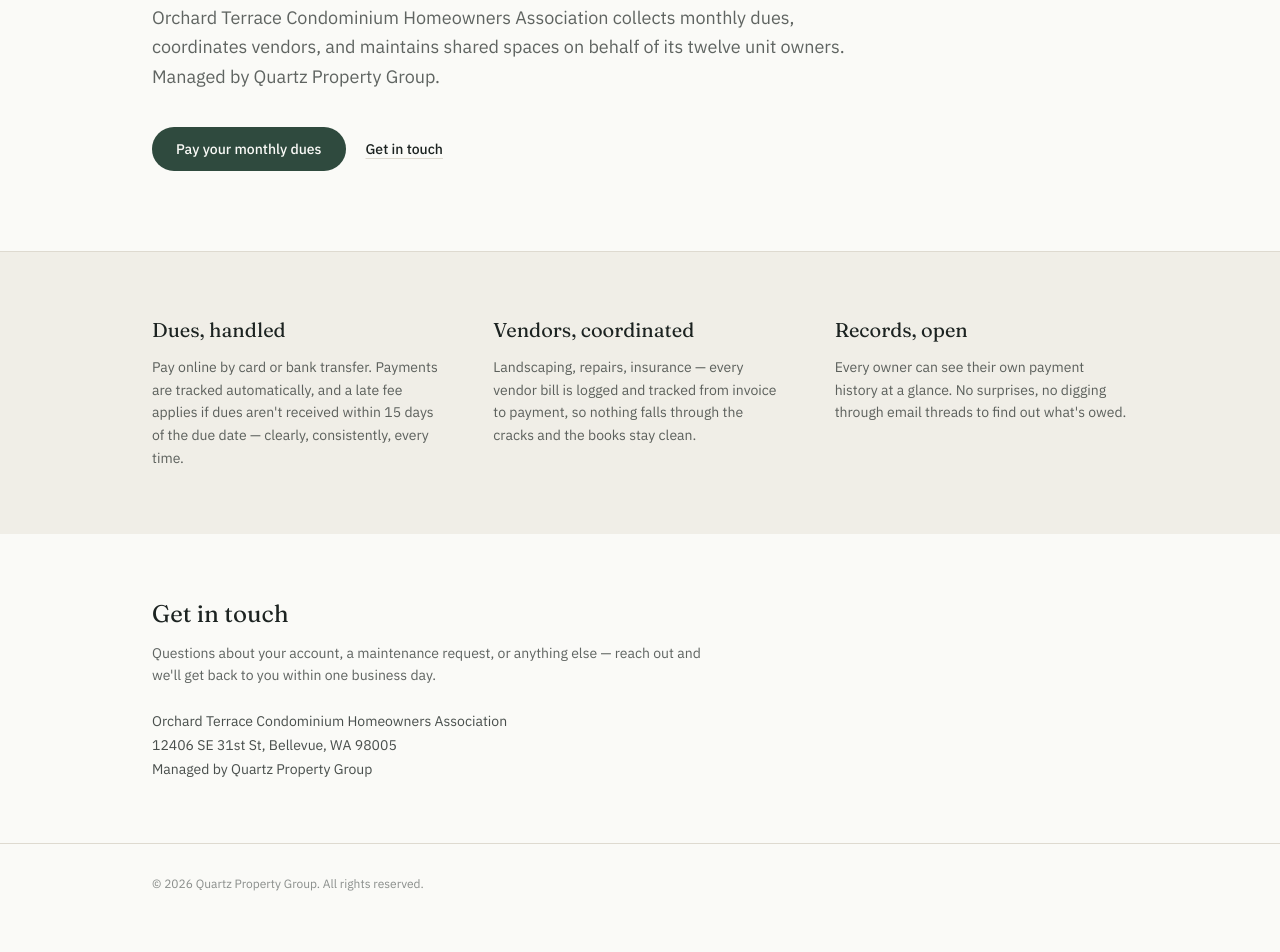
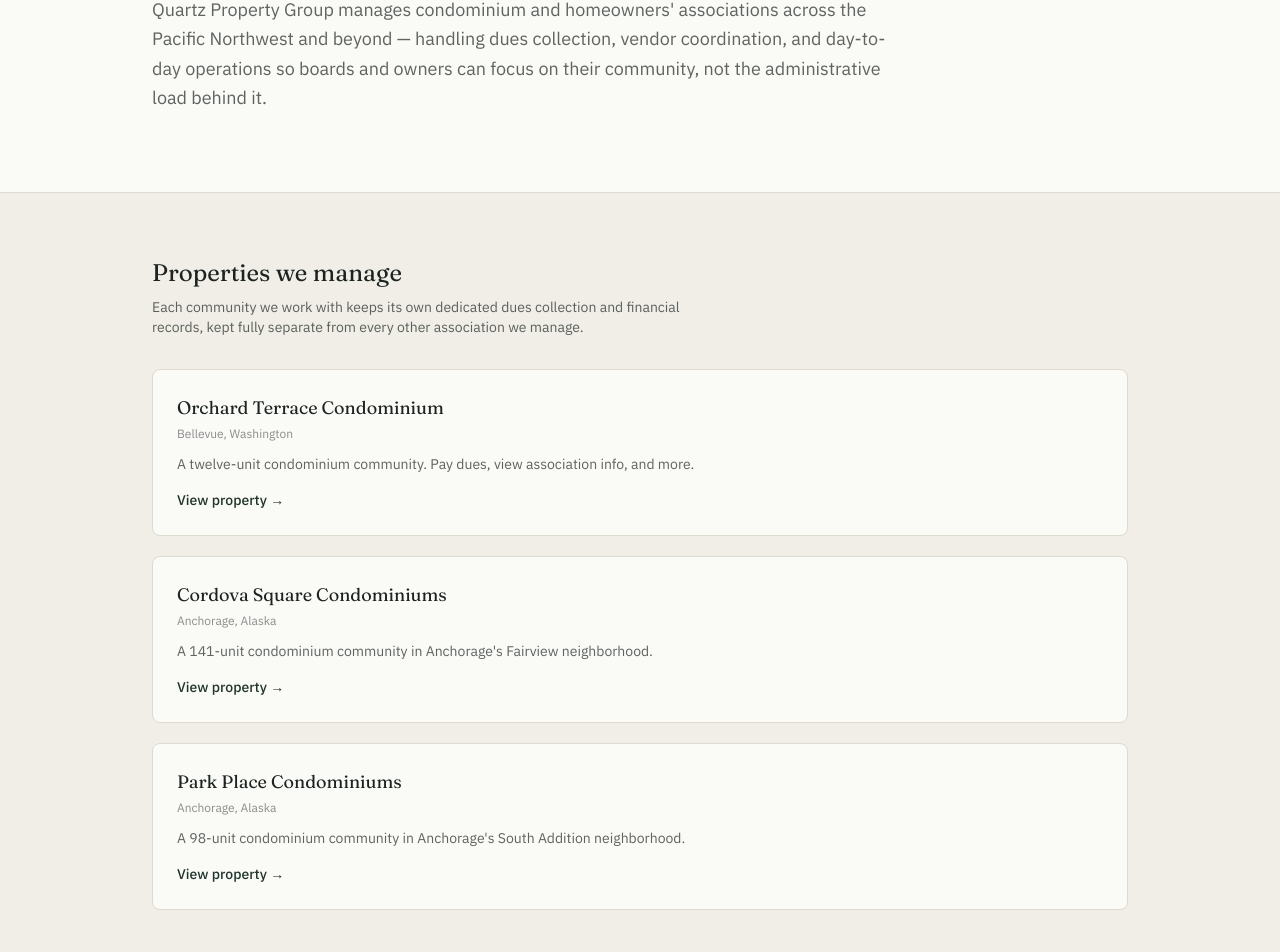
Before and after one commit to jchoidea/HOA-Manager, a Next.js app: page / in a window 1280 px wide. Shown: the part 354-1306 px from the top of the page. Before the commit the page ends 1278 px from the top, so only its background shows below. Built offline with nearby package versions, Linux system fonts and the light colour scheme.

Commit message:
Update page.tsx

```diff
--- a/app/page.tsx
+++ b/app/page.tsx
@@ -5,64 +5,81 @@ export default function HomePage() {
     <main>
       <header className="border-b border-hairline">
         <div className="mx-auto flex max-w-5xl items-center justify-between px-6 py-5">
-          <span className="font-display text-lg tracking-tight">Orchard Terrace Condominium</span>
+          <span className="font-display text-lg tracking-tight">Quartz Property Group</span>
           <nav className="flex items-center gap-6 text-sm">
-            <Link href="/pay" className="rounded-full bg-evergreen px-4 py-2 text-paper transition-colors hover:bg-evergreen-dark">
-              Pay dues
-            </Link>
+            <a href="#properties" className="text-ink/70 hover:text-ink">Properties</a>
+            <a href="#contact" className="text-ink/70 hover:text-ink">Contact</a>
           </nav>
         </div>
       </header>
 
       <section className="mx-auto max-w-5xl px-6 pb-20 pt-20 md:pt-28">
         <h1 className="max-w-2xl font-display text-4xl leading-tight text-ink md:text-5xl">
-          A twelve-unit condominium community in Bellevue, Washington.
+          Community management built around clarity, not paperwork.
         </h1>
         <p className="mt-6 max-w-prose text-lg leading-relaxed text-ink/70">
-          Orchard Terrace Condominium Homeowners Association collects monthly
-          dues, coordinates vendors, and maintains shared spaces on behalf of
-          its twelve unit owners. Managed by Quartz Property Group.
+          Quartz Property Group manages condominium and homeowners'
+          associations across the Pacific Northwest and beyond — handling
+          dues collection, vendor coordination, and day-to-day operations so
+          boards and owners can focus on their community, not the
+          administrative load behind it.
         </p>
-        <div className="mt-9 flex items-center gap-5">
-          <Link
-            href="/pay"
-            className="rounded-full bg-evergreen px-6 py-3 text-sm font-medium text-paper transition-colors hover:bg-evergreen-dark"
-          >
-            Pay your monthly dues
-          </Link>
-          <a href="#contact" className="text-sm font-medium text-ink underline decoration-hairline underline-offset-4 hover:decoration-ink">
-            Get in touch
-          </a>
-        </div>
       </section>
 
-      <section className="border-t border-hairline bg-stone">
+      <section id="properties" className="border-t border-hairline bg-stone">
         <div className="mx-auto max-w-5xl px-6 py-16">
-          <div className="grid gap-12 md:grid-cols-3">
-            <div>
-              <h2 className="font-display text-xl">Dues, handled</h2>
-              <p className="mt-3 text-sm leading-relaxed text-ink/70">
-                Pay online by card or bank transfer. Payments are tracked
-                automatically, and a late fee applies if dues aren't received
-                within 15 days of the due date — clearly, consistently, every time.
+          <h2 className="font-display text-2xl">Properties we manage</h2>
+          <p className="mt-2 max-w-prose text-sm text-ink/70">
+            Each community we work with keeps its own dedicated dues
+            collection and financial records, kept fully separate from every
+            other association we manage.
+          </p>
+
+          <div className="mt-8 grid gap-5">
+            <Link
+              href="/orchard-terrace"
+              className="block rounded-lg border border-hairline bg-paper p-6 transition-colors hover:border-evergreen"
+            >
+              <h3 className="font-display text-lg">Orchard Terrace Condominium</h3>
+              <p className="mt-1 text-xs text-ink/50">Bellevue, Washington</p>
+              <p className="mt-3 text-sm text-ink/70">
+                A twelve-unit condominium community. Pay dues, view association
+                info, and more.
               </p>
-            </div>
-            <div>
-              <h2 className="font-display text-xl">Vendors, coordinated</h2>
-              <p className="mt-3 text-sm leading-relaxed text-ink/70">
-                Landscaping, repairs, insurance — every vendor bill is logged and
-                tracked from invoice to payment, so nothing falls through the
-                cracks and the books stay clean.
+              <span className="mt-4 inline-block text-sm font-medium text-evergreen-dark">
+                View property →
+              </span>
+            </Link>
+
+            <Link
+              href="/cordova-square"
+              className="block rounded-lg border border-hairline bg-paper p-6 transition-colors hover:border-evergreen"
+            >
+              <h3 className="font-display text-lg">Cordova Square Condominiums</h3>
+              <p className="mt-1 text-xs text-ink/50">Anchorage, Alaska</p>
+              <p className="mt-3 text-sm text-ink/70">
+                A 141-unit condominium community in Anchorage's Fairview
+                neighborhood.
               </p>
-            </div>
-            <div>
-              <h2 className="font-display text-xl">Records, open</h2>
-              <p className="mt-3 text-sm leading-relaxed text-ink/70">
-                Every owner can see their own payment history at a glance. No
-                surprises, no digging through email threads to find out what's
-                owed.
+              <span className="mt-4 inline-block text-sm font-medium text-evergreen-dark">
+                View property →
+              </span>
+            </Link>
+
+            <Link
+              href="/park-place"
+              className="block rounded-lg border border-hairline bg-paper p-6 transition-colors hover:border-evergreen"
+            >
+              <h3 className="font-display text-lg">Park Place Condominiums</h3>
+              <p className="mt-1 text-xs text-ink/50">Anchorage, Alaska</p>
+              <p className="mt-3 text-sm text-ink/70">
+                A 98-unit condominium community in Anchorage's South Addition
+                neighborhood.
               </p>
-            </div>
+              <span className="mt-4 inline-block text-sm font-medium text-evergreen-dark">
+                View property →
+              </span>
+            </Link>
           </div>
         </div>
       </section>
@@ -70,13 +87,11 @@ export default function HomePage() {
       <section id="contact" className="mx-auto max-w-5xl px-6 py-16">
         <h2 className="font-display text-2xl">Get in touch</h2>
         <p className="mt-3 max-w-prose text-sm leading-relaxed text-ink/70">
-          Questions about your account, a maintenance request, or anything else —
+          Questions about an account, a maintenance request, or anything else —
           reach out and we'll get back to you within one business day.
         </p>
         <div className="mt-6 space-y-1 text-sm text-ink/80">
-          <p>Orchard Terrace Condominium Homeowners Association</p>
-          <p>12406 SE 31st St, Bellevue, WA 98005</p>
-          <p>Managed by Quartz Property Group</p>
+          <p>Serving the Pacific Northwest and beyond</p>
         </div>
       </section>
 
```
